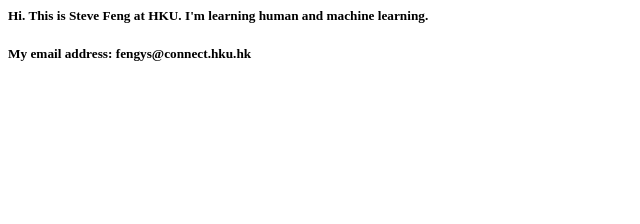
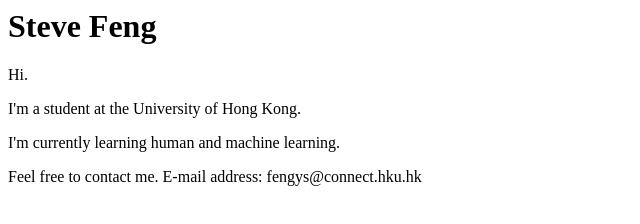
Before and after one commit to stevefffff/stevefffff.github.io, a plain HTML site: page home.html in a window 1280 px wide. Shown: the whole page, without its empty margins (0-640 px from the left). Drawn offline with Linux system fonts and the light colour scheme.

Commit message:
Add files via upload

```diff
--- a/home.html
+++ b/home.html
@@ -1,2 +1,14 @@
-<h5>Hi. This is Steve Feng at HKU. I'm learning human and machine learning.</h5>
-<h5>My email address: fengys@connect.hku.hk </h5>
+<html>
+    <head>
+        <title>
+            Steve Feng
+        </title>
+    </head>
+    <body>
+        <h1>Steve Feng</h1>
+        <p>Hi.</p>
+        <p>I'm a student at the University of Hong Kong.</p>
+        <p>I'm currently learning human and machine learning.</p>
+        <p>Feel free to contact me. E-mail address: fengys@connect.hku.hk</p>
+    </body>
+</html>
```
